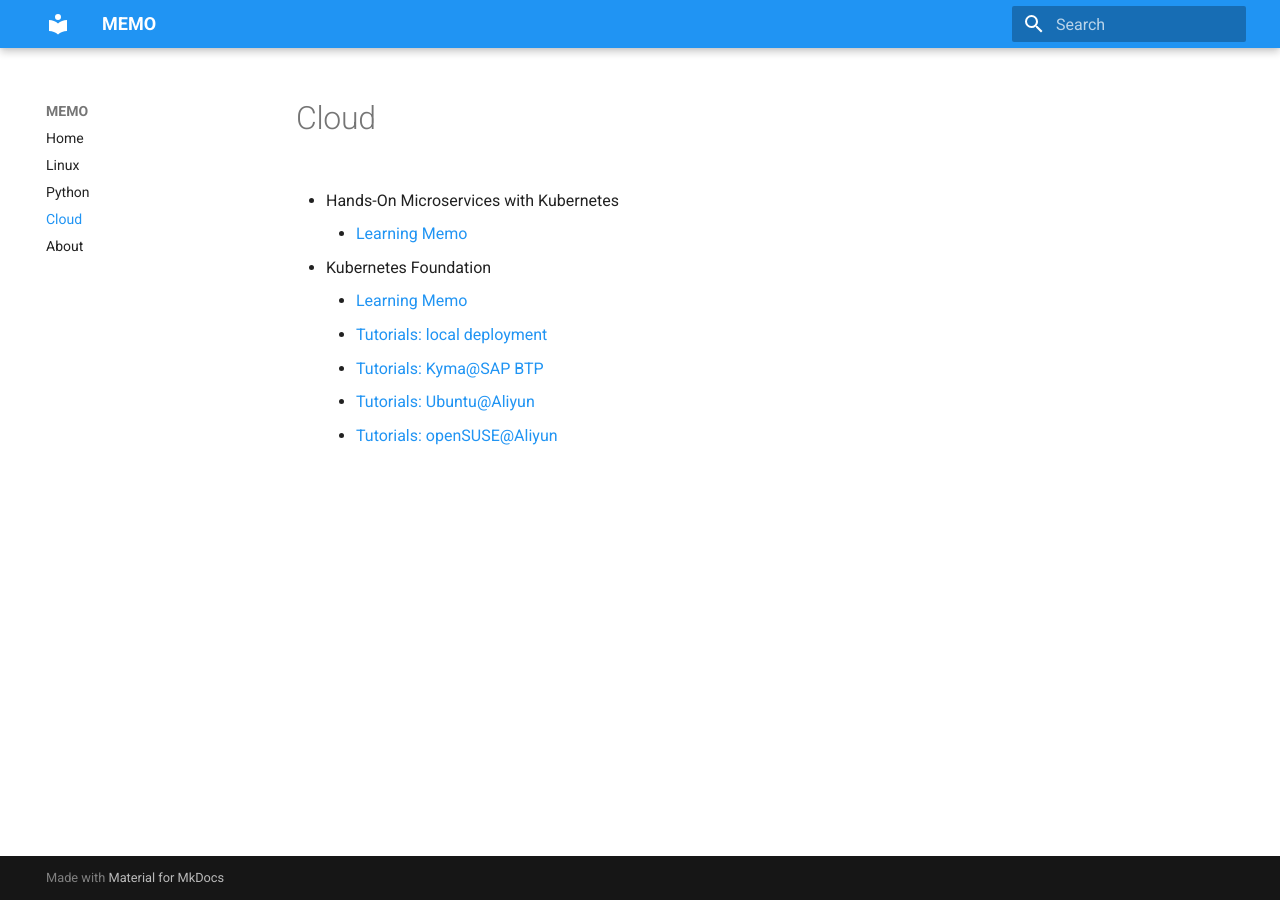
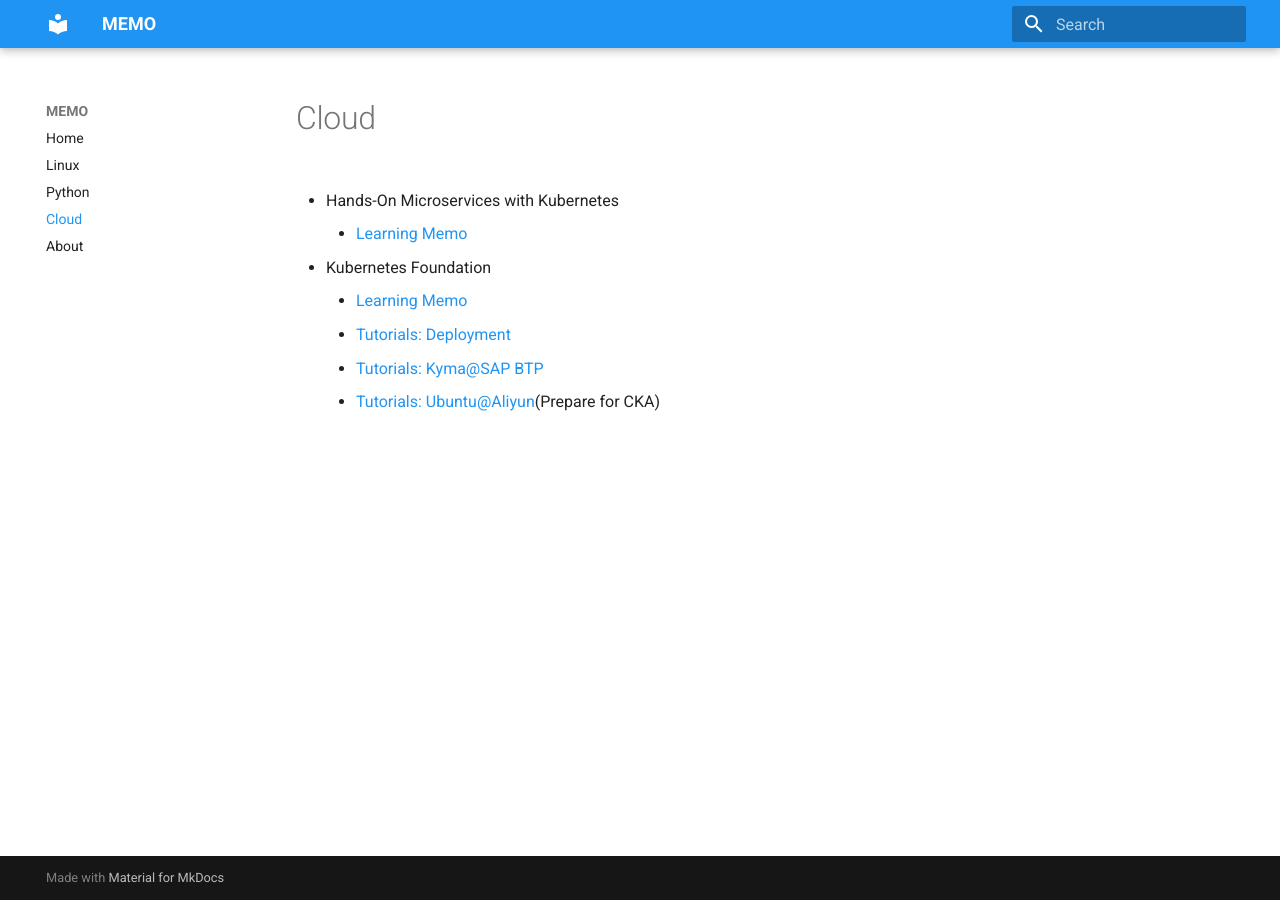
Before and after one commit to huyuhui001/mySite, an MkDocs documentation site: the page built from docs/cloud.md, in a window 1280 px wide. Built offline with MkDocs 1.6.1 and Material for MkDocs 9.7.7, drawn with Linux system fonts in a browser that asks for light colours.

Commit message:
Documentation

```diff
--- a/docs/cloud.md
+++ b/docs/cloud.md
@@ -6,7 +6,6 @@
 
 * Kubernetes Foundation
     - [Learning Memo](./cloud/KubernetesFoundationMemo.md)
-    - [Tutorials: local deployment](./cloud/KubernetesTutorials-Local-Deploy.md)
+    - [Tutorials: Deployment](./cloud/Kubernetes-Deployment.md)
     - [Tutorials: Kyma@SAP BTP](./cloud/KubernetesTutorials-BTP-trail.md)
-    - [Tutorials: Ubuntu@Aliyun](./cloud/KubernetesTutorials-Aliyun-Ubuntu.md)
-    - [Tutorials: openSUSE@Aliyun](./cloud/KubernetesTutorials-Aliyun-openSUSE.md)
+    - [Tutorials: Ubuntu@Aliyun](./cloud/KubernetesTutorials-Aliyun-Ubuntu.md)(Prepare for CKA)
```
